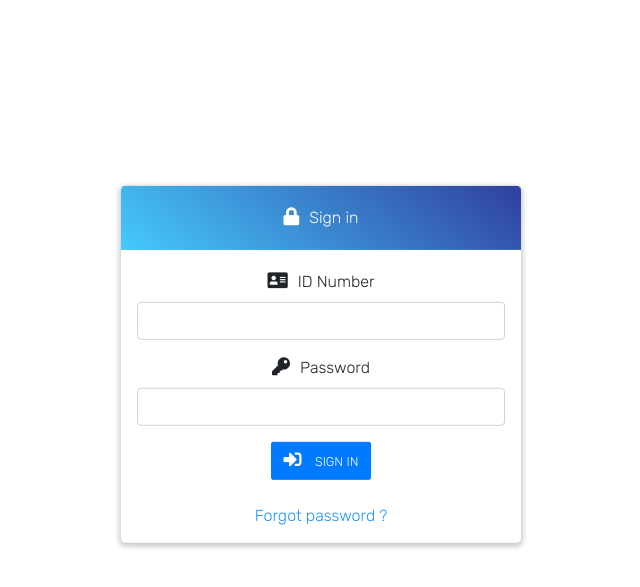
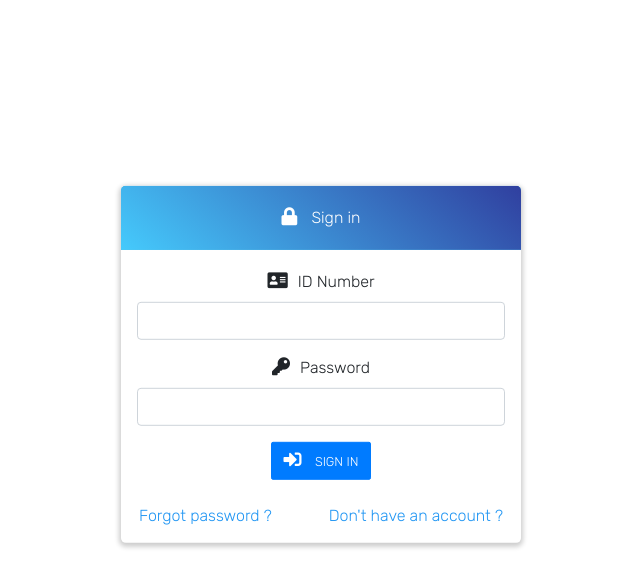
Before and after one commit to adilmohak/django-lms, a Django app: page /accounts/login/ in a window 1280 px wide. Shown: the top 587 px of the page, without its empty margins (319-959 px from the left). Run offline with Django 3.2, Linux system fonts and the light colour scheme; parts of the project's set-up code (start-up, migrations or seed data) failed here and were passed over; some libraries are stand-ins or nearby versions.

Commit message:
Update login page styling and layout, also added a link to the register page if the user doesn't have an account yet.

```diff
--- a/static/css/style.css
+++ b/static/css/style.css
@@ -1840,6 +1840,16 @@ a {
   margin-right: 1rem;
 }
 
+#login .login-bottom {
+  display: flex;
+  justify-content: space-between;
+  padding: 0 18px 0 18px;
+}
+
+#login .login-bottom > * {
+  margin: 0;
+}
+
 /* ################################################################################################# */
 .score-wrapper {
   position: relative;
--- a/templates/registration/login.html
+++ b/templates/registration/login.html
@@ -4,7 +4,10 @@
 {% block content %}
 
 <div id="login">
-  <div class="login-title blue-gradient"><i class="fas fa-lock"></i>Sign in</div>
+  <div class="login-title blue-gradient">
+    <i class="fas fa-lock"></i>
+    <span class="login-title-text">Sign in</span>
+  </div>
 
   <form action="" method="POST" id="login-form">{% csrf_token %}
     <div class="form-group px-3">
@@ -23,7 +26,10 @@
     <button type="submit" class="btn btn-primary" id="login-btn"><i class="fas fa-sign-in-alt"></i><small> SIGN IN</small></button>
   </form>
   <br>
-  <a href="{% url 'password_reset' %}" class="link">Forgot password ?</a>
+  <div class="login-bottom">
+    <a href="{% url 'password_reset' %}" class="link">Forgot password ?</a>
+    <a href="{% url 'register' %}" class="link">Don't have an account ?</a>
+  </div>
 </div>
 {% endblock content %}
 
```
